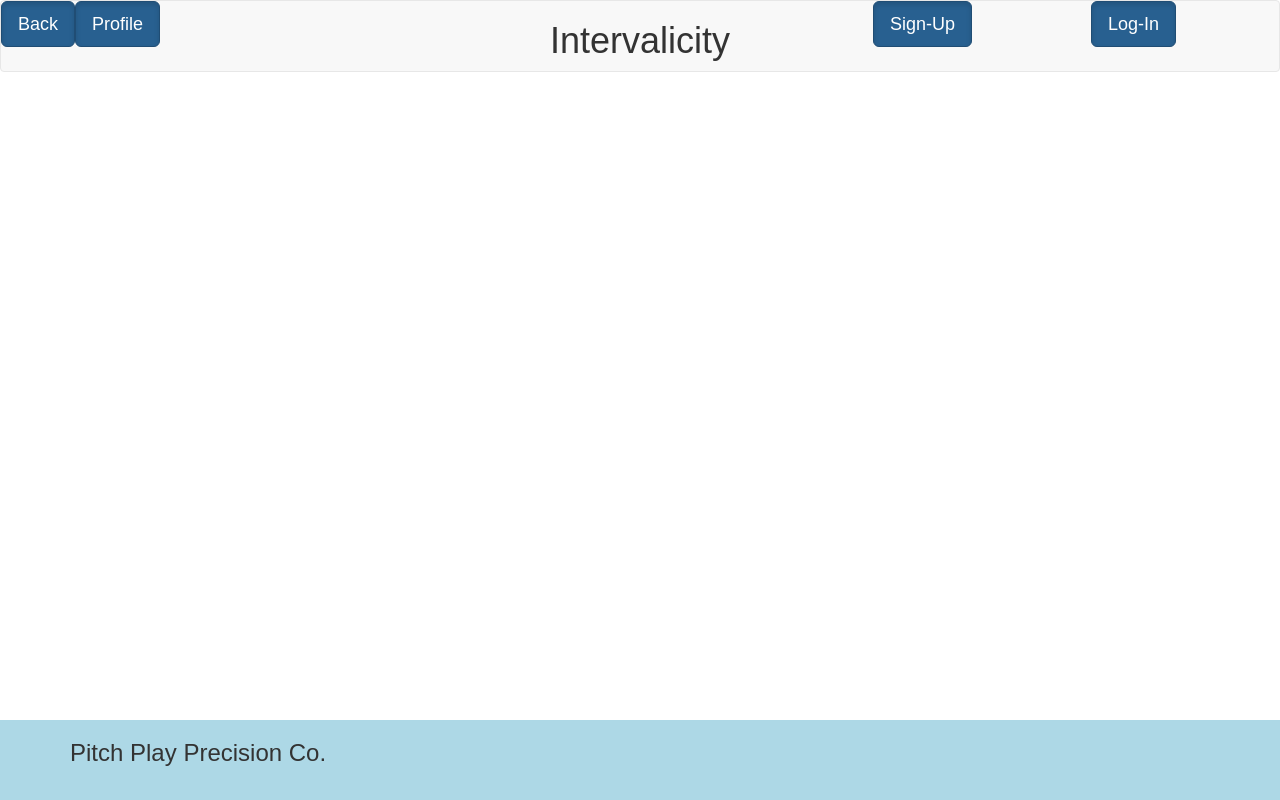
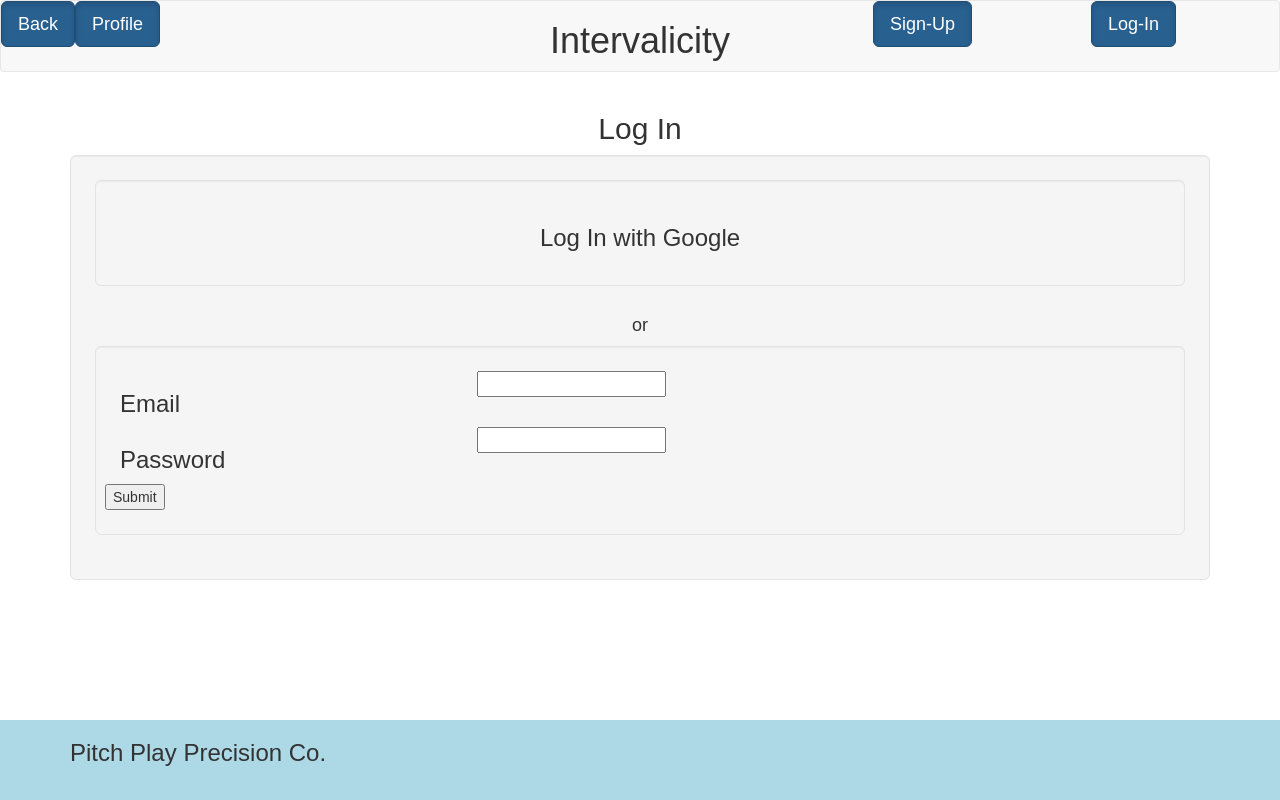
Before and after one commit to MartyTheeMartian/InTuneNation_FrontEnd, a React (Create React App) app: page /login in a window 1280 px wide. Built offline with nearby package versions, Linux system fonts and the light colour scheme; what redux-promise-middleware would draw is missing.

Commit message:
Tues Noon

```diff
--- a/src/App.js
+++ b/src/App.js
@@ -1,12 +1,14 @@
 import React, { Component } from 'react';
 import Footer from './components/footer/footer';
+import NavBar from './components/navbar/navbar';
 import Home from './components/home/home';
-import NavBar from './components/navbar/navbar';
+import SignUp from './components/signUp/signUp';
+import LogIn from './components/logIn/logIn';
 import Interface from './components/interface/interface';
 import Profile from './components/profile/profile';
 
+import { BrowserRouter as Router, Route } from 'react-router-dom';
 
-import { BrowserRouter as Router, Route } from 'react-router-dom';
 
 class App extends Component {
   render() {
@@ -16,6 +18,8 @@ class App extends Component {
 
           <Route path="/" component={NavBar} />
           <Route exact path="/" component={Home} />
+          <Route exact path="/signup" component={SignUp} />
+          <Route exact path="/login" component={LogIn} />
           <Route exact path="/interface" component={Interface} />
           <Route exact path="/profile" component={Profile} />
           <Route path="/" component={Footer} />
--- a/src/components/home/home.js
+++ b/src/components/home/home.js
@@ -19,7 +19,10 @@ class Home extends Component {
   render() {
     return (
       <div className="row">
-        <div className="container"></div>
+        <div className="container">
+          <h1 className="text-center">Intervalicity</h1>
+          <h3 className="text-center">Sing In The Moment</h3>
+        </div>
       </div>
     );
   }
--- a/src/components/logIn/logIn.js
+++ b/src/components/logIn/logIn.js
@@ -0,0 +1,67 @@
+import React, { Component } from 'react';
+import { bindActionCreators } from 'redux';
+import { connect } from 'react-redux';
+
+
+const mapStateToProps = (state, ownProps) => {
+  return {
+
+  };
+};
+
+const mapDispatchToProps = (dispatch) => {
+  return bindActionCreators ({}, dispatch);
+};
+
+
+class LogIn extends Component {
+
+  render() {
+    return (
+      <div className="row">
+        <div className="container">
+          <div>
+            <h2 className="text-center">Log In</h2>
+          </div>
+          <div className="col-md-12 centered well well-lg">
+            <div className="col-md-12 well well-lg">
+              <h3 className="text-center">Log In with Google</h3>
+            </div>
+            <div className="col-md-12">
+              <h4 className="text-center"> or </h4>
+            </div>
+            <div className="col-md-12 well well-lg">
+              <form>
+                <div className="row">
+                  <div className="col-md-4">
+                    <h3>Email</h3>
+                  </div>
+                  <div className="col-md-8">
+                    <input></input>
+                  </div>
+                </div>
+
+                <div className="row">
+                  <div className="col-md-4">
+                    <h3>Password</h3>
+                  </div>
+                  <div className="col-md-8">
+                    <input></input>
+                  </div>
+                </div>
+                <div className="row">
+                  <input type="submit" />
+                </div>
+              </form>
+            </div>
+          </div>
+
+
+        </div>
+      </div>
+    );
+  }
+
+}
+
+export default connect (mapStateToProps, mapDispatchToProps)(LogIn);
--- a/src/components/navbar/navbar.js
+++ b/src/components/navbar/navbar.js
@@ -1,6 +1,7 @@
 import React, { Component } from 'react';
 import { bindActionCreators } from 'redux';
 import { connect } from 'react-redux';
+import { Link } from 'react-router-dom';
 
 
 const mapStateToProps = (state, ownProps) => {
@@ -22,18 +23,26 @@ class NavBar extends Component {
       <div className="navbar navbar-default">
         <div className="row">
           <div className="col-md-4">
-            <button className="btn btn-primary btn-lg active">Back</button>
-            <button className="btn btn-primary btn-lg active">Profile</button>
+            <Link to="/interface">
+              <button className="btn btn-primary btn-lg active">Back</button>
+            </Link>
+            <Link to="/profile">
+              <button className="btn btn-primary btn-lg active">Profile</button>
+            </Link>
           </div>
 
           <div className="navbar-header col-md-4">
             <h1 className="text-center">Intervalicity</h1>
           </div>
           <div className="col-md-2">
-            <button className="btn btn-primary btn-lg active">Sign-Up</button>
+            <Link to="/signup">
+              <button className="btn btn-primary btn-lg active">Sign-Up</button>
+            </Link>
           </div>
           <div className="col-md-2">
-            <button className="btn btn-primary btn-lg active">Log-In</button>
+            <Link to="/login">
+              <button className="btn btn-primary btn-lg active">Log-In</button>
+            </Link>
           </div>
         </div>
       </div>
--- a/src/components/signUp/signUp.js
+++ b/src/components/signUp/signUp.js
@@ -0,0 +1,27 @@
+import React, { Component } from 'react';
+import { bindActionCreators } from 'redux';
+import { connect } from 'react-redux';
+
+
+const mapStateToProps = (state, ownProps) => {
+  return {
+
+  };
+};
+
+const mapDispatchToProps = (dispatch) => {
+  return bindActionCreators ({}, dispatch);
+};
+
+
+class SignUp extends Component {
+
+  render() {
+    return (
+      <div></div>
+    );
+  }
+
+}
+
+export default connect (mapStateToProps, mapDispatchToProps)(SignUp);
```
